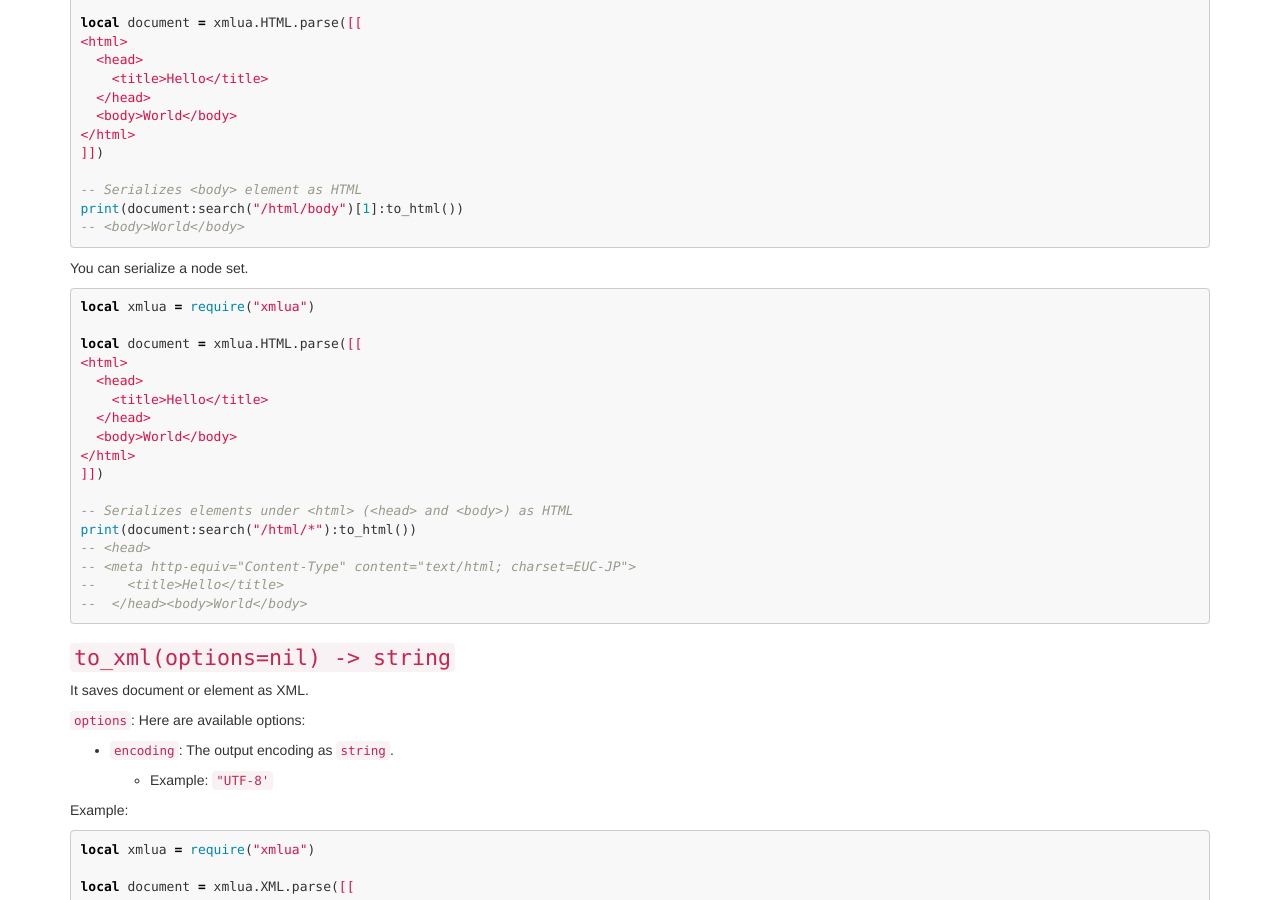
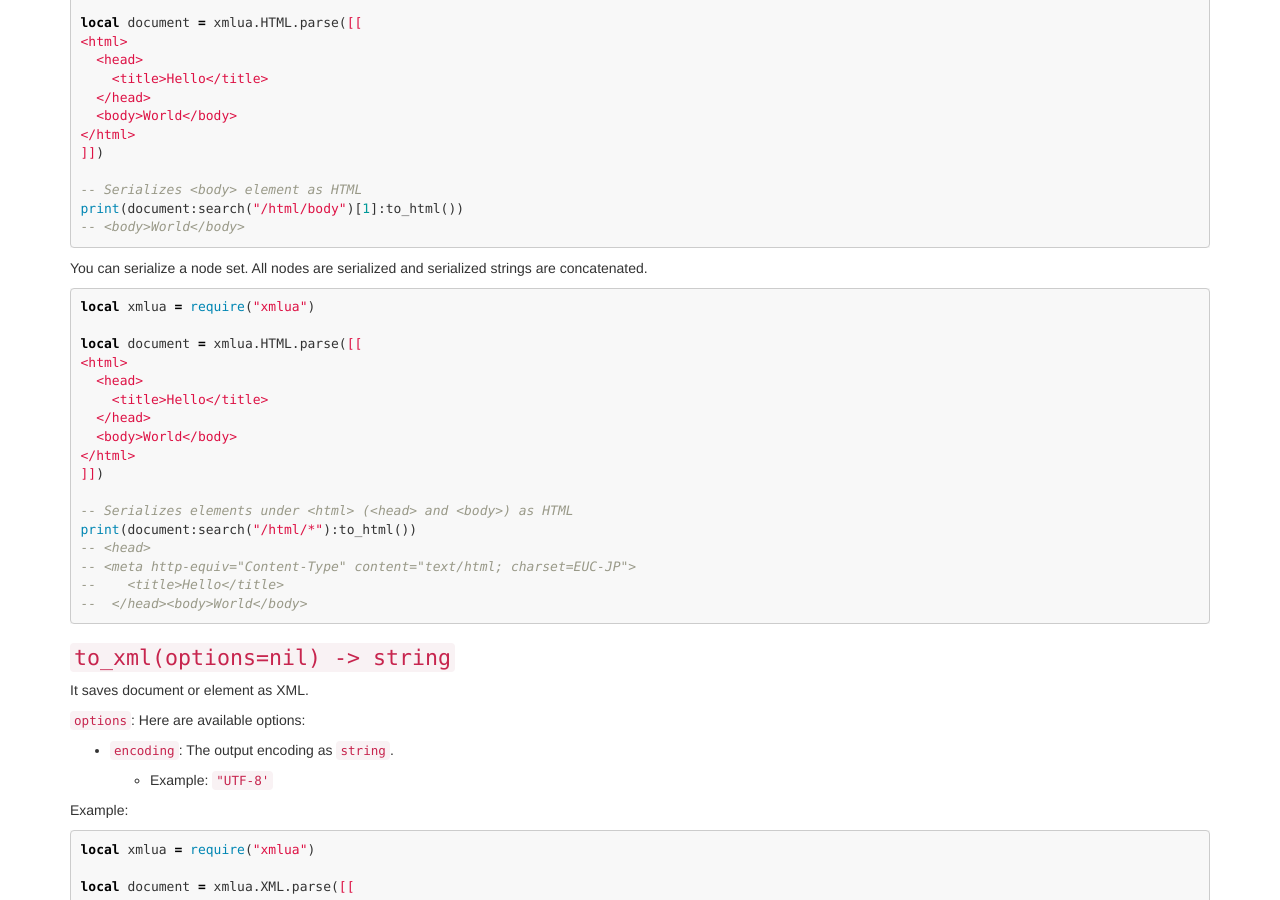
Before and after one commit to clear-code/xmlua, a Jekyll site: the page built from docs/reference/savable.md, in a window 1280 px wide and 900 px high, scrolled down 1469 px. Built offline with Jekyll 4.4.1, drawn with Linux system fonts in a browser that asks for light colours; some of the changed text lies outside the part shown.

Commit message:
Add note about serialization against node set

````diff
--- a/docs/reference/savable.md
+++ b/docs/reference/savable.md
@@ -95,7 +95,7 @@ print(document:search("/html/body")[1]:to_html())
 -- <body>World</body>
 ```
 
-You can serialize a node set.
+You can serialize a node set. All nodes are serialized and serialized strings are concatenated.
 
 ```lua
 local xmlua = require("xmlua")
@@ -195,7 +195,7 @@ print(document:search("/root/sub1")[1]:to_xml())
 -- <sub1>text1</sub1>
 ```
 
-You can serialize a node set.
+You can serialize a node set. All nodes are serialized and serialized strings are concatenated.
 
 ```lua
 local xmlua = require("xmlua")
````
